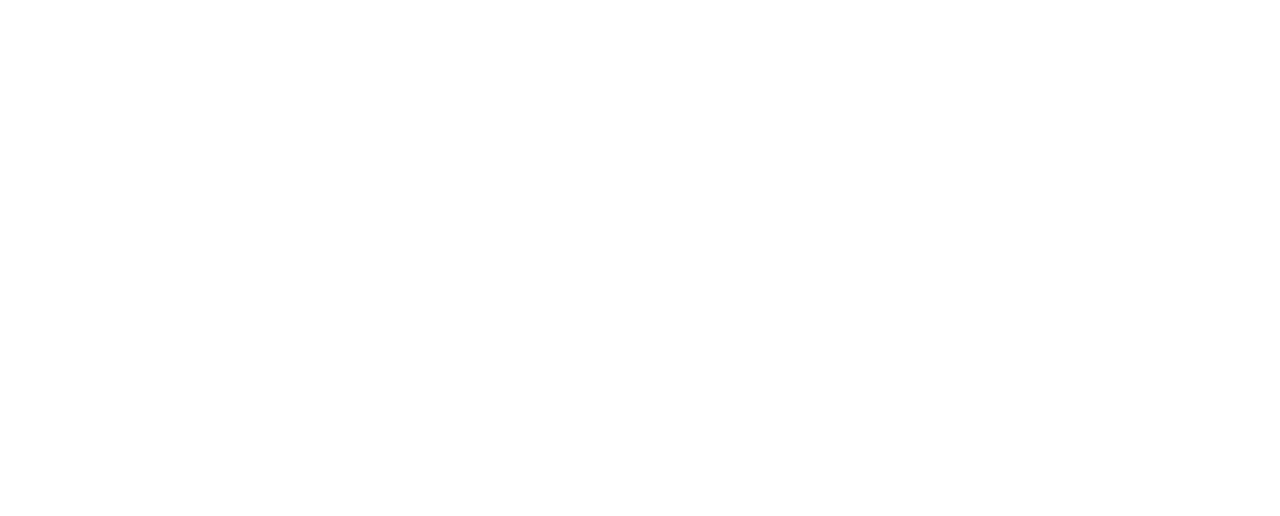
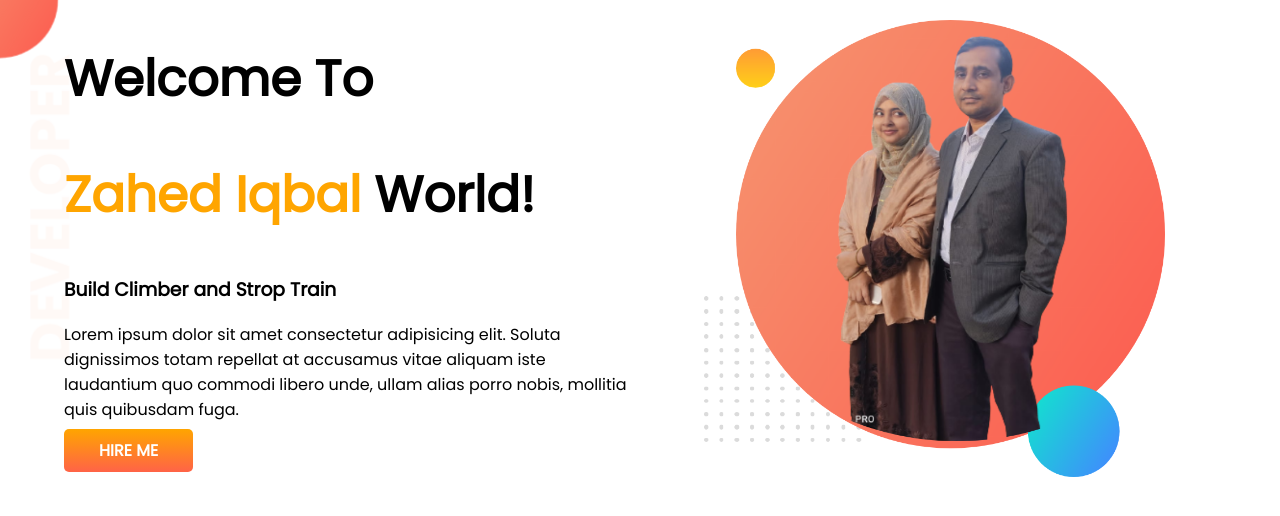
Before and after one commit to iqbal221/zahed-portfolio, a plain HTML site: page index.html in a window 1280 px wide. Drawn offline with Linux system fonts and the light colour scheme.

Commit message:
section 1 save

```diff
--- a/index.html
+++ b/index.html
@@ -5,9 +5,25 @@
     <meta http-equiv="X-UA-Compatible" content="IE=edge">
     <meta name="viewport" content="width=device-width, initial-scale=1.0">
     <title>zahed portfolio</title>
+    <link rel="preconnect" href="https://fonts.googleapis.com">
+    <link rel="preconnect" href="https://fonts.gstatic.com" crossorigin>
+    <link href="https://fonts.googleapis.com/css2?family=Lobster&family=Poppins&display=swap" rel="stylesheet">
     <link rel="stylesheet" href="style.css">
 </head>
 <body>
+    <section class="top-bannar">
+        <div class="half-width">
+            <h1>Welcome To</h1>
+            <h1><span class="orange-color">Zahed Iqbal </span>World!</h1>
+            <h3>Build Climber and Strop Train</h3>
+            <p>Lorem ipsum dolor sit amet consectetur adipisicing elit. Soluta dignissimos totam repellat at accusamus vitae aliquam iste laudantium quo commodi libero unde, ullam alias porro nobis, mollitia quis quibusdam fuga.</p>
+            <a class='link-button' target='_blank' href="https://www.linkedin.com/in/md-zahed-iqbal-325522135/">HIRE ME</a>
+        </div>
+        <div class="half-width">
+            <img src="images/my-bg.png" alt="">
+        </div>
+    </section>
+
 
 </body>
 </html>
--- a/style.css
+++ b/style.css
@@ -0,0 +1,40 @@
+body{
+    font-family: 'Poppins', sans-serif;
+    margin:0;
+}
+
+h1{
+    font-size: 50px;
+}
+
+.orange-color{
+    color:orange;
+}
+
+section{
+    display: flex;
+}
+
+.half-width{
+    width:50%;
+    padding-left:5%;
+}
+
+.half-width img{
+    width:80%;
+    margin-top:20px;
+}
+
+.link-button{
+    text-decoration: none;
+    background-image: linear-gradient(orange,tomato);
+    padding:10px 35px;
+    border-radius: 5px;
+    font-weight: 700;
+    color:white;
+}
+
+.top-bannar{
+    background-image: url(images/top-banner.png);
+    background-repeat: no-repeat;
+}
```
Also changed, not shown: images/20150401-0024.jpeg (added), images/dream-bg.png (added), images/exp-bg.png (added), images/jhankar.png (added), images/jhankar2.png (added), images/my-bg.png (added), images/my-bg2.png (added), images/pic-removebg-preview.png (added), images/pic.jpg (added), images/top-banner.png (added), 7 other files.
